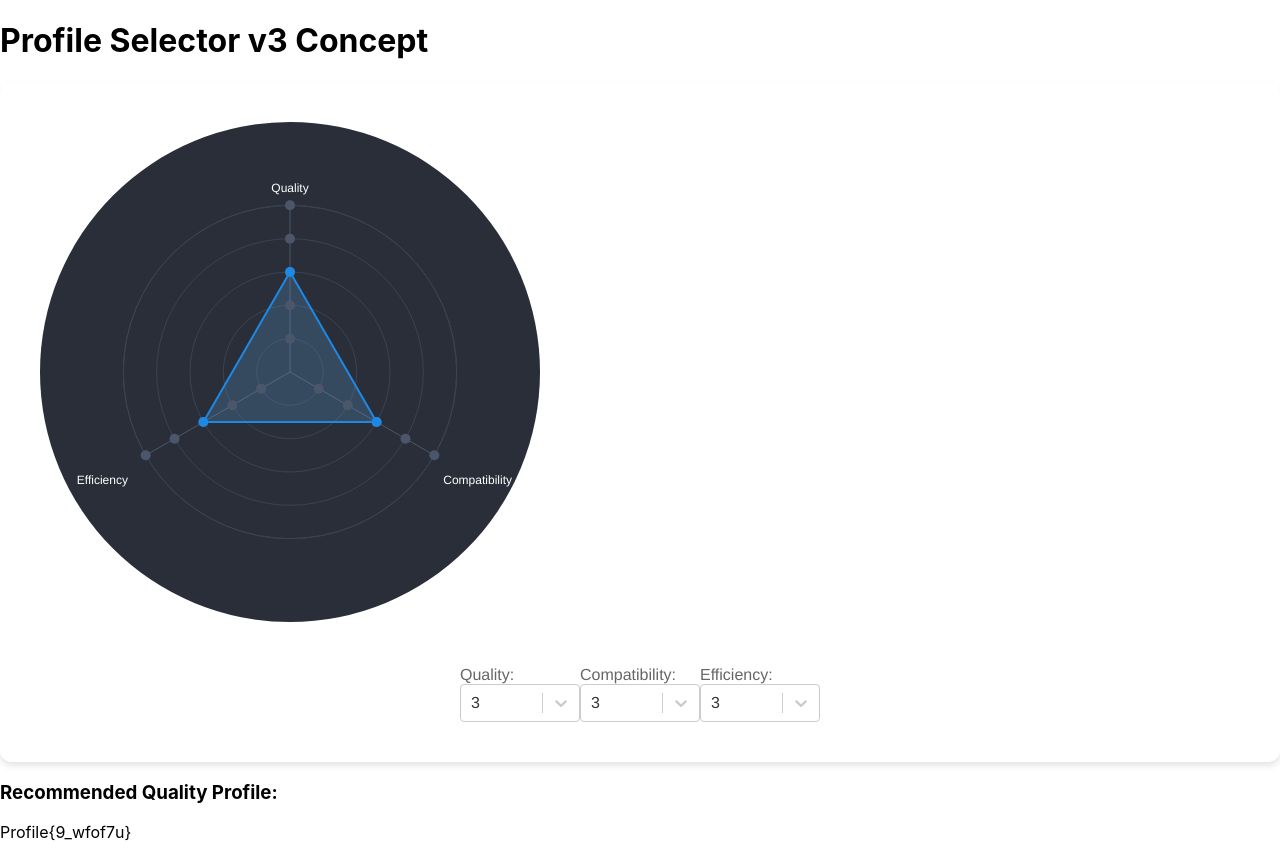
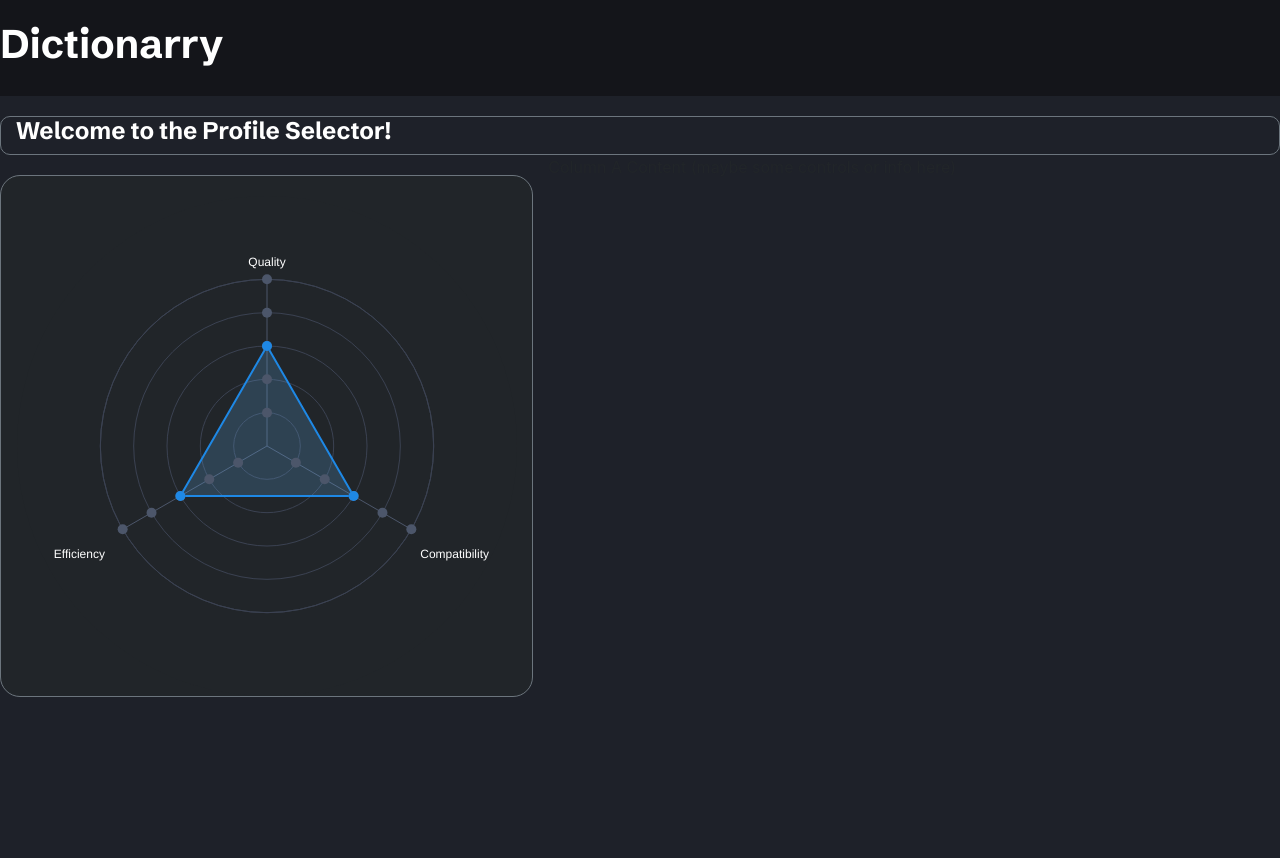
Before and after one commit to Dictionarry-Hub/website, a React (Create React App) app: page / in a window 1280 px wide. After the commit the page ends 800 px from the top, so only its background shows below. Built offline with nearby package versions, Linux system fonts and the light colour scheme.

Commit message:
add. Started migrating page into bootstrap columns

```diff
--- a/public/index.html
+++ b/public/index.html
@@ -1,14 +1,17 @@
 <!DOCTYPE html>
 <html lang="en">
+
 <head>
   <meta charset="utf-8" />
   <link rel="icon" href="%PUBLIC_URL%/favicon.ico" />
+  <link rel="stylesheet" href="https://stackpath.bootstrapcdn.com/bootstrap/4.5.2/css/bootstrap.min.css">
+  <link href="https://fonts.googleapis.com/css2?family=Source+Sans+Pro:wght@400;700&display=swap" rel="stylesheet">
+  <link rel="preconnect" href="https://fonts.googleapis.com">
+  <link rel="preconnect" href="https://fonts.gstatic.com" crossorigin>
+  <link href="https://fonts.googleapis.com/css2?family=Schibsted+Grotesk:wght@700&display=swap" rel="stylesheet">
   <meta name="viewport" content="width=device-width, initial-scale=1" />
   <meta name="theme-color" content="#000000" />
-    <meta
-      name="description"
-      content="Web site created using create-react-app"
-    />
+  <meta name="description" content="Web site created using create-react-app" />
   <link rel="apple-touch-icon" href="%PUBLIC_URL%/logo192.png" />
   <!--
       manifest.json provides metadata used when your web app is installed on a
@@ -26,6 +29,7 @@
     -->
   <title>React App</title>
 </head>
+
 <body>
   <noscript>You need to enable JavaScript to run this app.</noscript>
   <div id="root"></div>
@@ -40,4 +44,5 @@
       To create a production bundle, use `npm run build` or `yarn build`.
     -->
 </body>
+
 </html>
--- a/src/App.css
+++ b/src/App.css
@@ -14,11 +14,44 @@
   color: white;
 }
 
+body {
+  background-color: #1E2129;
+}
+
 main {
   padding: 20px;
 }
 
+.container {
+  max-width: 1500px;
+}
+
+.nav {
+  background-color: #14151A;
+  color: white;
+}
+
 h1 {
-  font-size: 2rem;
-  margin: 20px 0;
+  font-family: "Schibsted Grotesk", sans-serif !important;
 }
+
+.info {
+  color: white;
+  font-family: "Schibsted Grotesk", sans-serif !important;
+  border-radius: 10px;
+  margin-top: 20px;
+}
+
+.title {
+  padding: 20px;
+  padding-left: 0px;
+}
+
+.chart {
+  margin-top: 20px;
+  display: flex;
+  justify-content: center;
+  align-items: center;
+  border-radius: 20px;
+  background-color: #212529;
+}
--- a/src/App.js
+++ b/src/App.js
@@ -1,14 +1,6 @@
 import React, { useState } from 'react';
 import RadarChart from './RadarChart';
-
-const generateCTFFlag = (data) => {
-  const sum = data.reduce((total, d) => total + d.value, 0);
-  const flagPrefix = 'Profile{';
-  const flagSuffix = '}';
-  const randomString = Math.random().toString(36).slice(2, 8);
-  const flag = `${flagPrefix}${sum}_${randomString}${flagSuffix}`;
-  return flag;
-};
+import "./App.css"
 
 function App() {
   const [data, setData] = useState([
@@ -21,17 +13,38 @@ function App() {
     setData(newData);
   };
 
-  const ctfFlag = generateCTFFlag(data);
+  return (
+    <>
+      <div className='container-fluid nav'>
+        <div className='container'>
+          <div className="row">
+            <div className="col-12 title">
+              <h1>Dictionarry</h1>
+            </div>
+          </div>
+        </div>
+      </div>
+      <div className="container">
+        <div className="row">
+          <div className="col-md-12 border border-secondary info">
+            <h4>
+              Welcome to the Profile Selector!
+            </h4>
 
-  return (
-    <div>
-      <h1>Profile Selector v3 Concept</h1>
-      <RadarChart data={data} onDataChange={handleDataChange} />
-      <div className="ctf-flag-display">
-        <h3>Recommended Quality Profile:</h3>
-        <p>{ctfFlag}</p>
+          </div>
+        </div>
+        <div className="row">
+          <div className="col-md-5 border border-secondary chart border border-secondary">
+            <RadarChart data={data} onDataChange={handleDataChange} />
+          </div>
+          <div className="col-md-7">
+            <div>Column A Content (maybe some controls or info here)</div>
+          </div>
+
+        </div>
       </div>
-    </div>
+    </>
+
   );
 }
 
--- a/src/RadarChart.css
+++ b/src/RadarChart.css
@@ -1,9 +1,6 @@
 .radar-chart {
     font-family: 'Helvetica Neue', Arial, sans-serif;
-    background-color: #fff;
-    padding: 40px;
-    border-radius: 12px;
-    box-shadow: 0 4px 6px rgba(0, 0, 0, 0.1);
+
   }
 
   .radar-chart .circleLine {
--- a/src/RadarChart.js
+++ b/src/RadarChart.js
@@ -1,16 +1,9 @@
 import React, { useRef } from 'react';
 import * as d3 from 'd3';
-import Select from 'react-select';
 import './RadarChart.css';
 
 const RadarChart = ({ data, onDataChange }) => {
     const levels = [1, 2, 3, 4, 5, 6];
-
-    const handleLevelChange = (selectedOption, index) => {
-        const newData = [...data];
-        newData[index].value = selectedOption.value;
-        onDataChange(newData); // Call the onDataChange prop with the updated data
-    };
 
     const width = 500;
     const height = 500;
@@ -80,7 +73,7 @@ const RadarChart = ({ data, onDataChange }) => {
 
     return (
         <div className="radar-chart">
-            <svg ref={svgRef} width={width} height={height} className='chart' style={{ background: "#292e39" }}>
+            <svg ref={svgRef} width={width} height={height} className='chart'>
 
                 <g transform={`translate(${width / 2}, ${height / 2})`}>
                     {/* Render inner circles */}
@@ -191,20 +184,6 @@ const RadarChart = ({ data, onDataChange }) => {
                     ))}
                 </g>
             </svg>
-            <div className="radar-chart-controls">
-                {data.map((d, i) => (
-                    <div key={d.axis}>
-                        <label>{d.axis}: </label>
-                        <Select
-                            className="select"
-                            value={{ value: d.value, label: d.value }}
-                            onChange={(selectedOption) => handleLevelChange(selectedOption, i)}
-                            options={levels.map((level) => ({ value: level, label: level })).slice(0, 5)}
-                            isDisabled={d.value === 6}
-                        />
-                    </div>
-                ))}
-            </div>
         </div>
     );
 };
```
Lines whose indentation alone changed are shown as unchanged.
